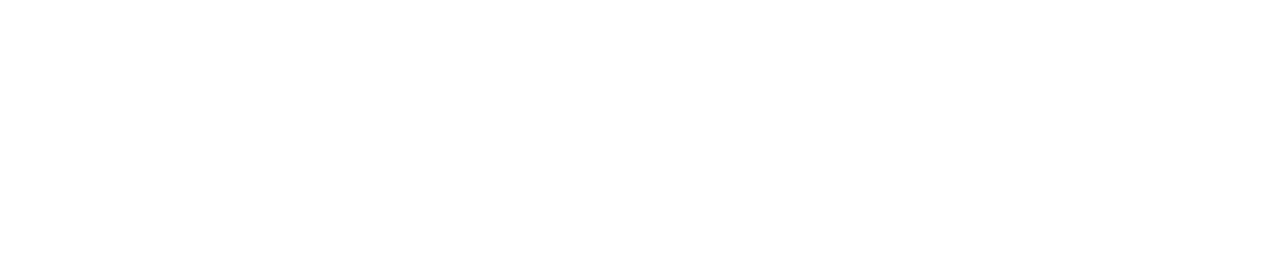
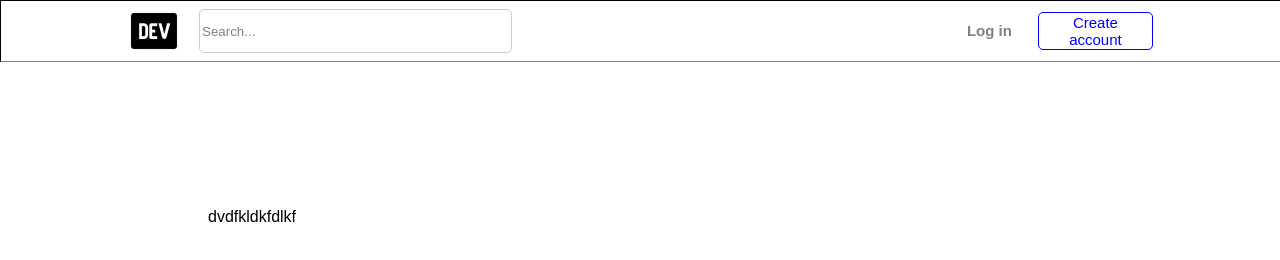
Before and after one commit to MarthaLuna/dev.to, a plain HTML site: page index.html in a window 1280 px wide. Drawn offline with Linux system fonts and the light colour scheme.

Commit message:
creacion de nav o header

```diff
--- /dev/null
+++ b/css/devToStyle.css
@@ -0,0 +1,123 @@
+body
+{
+    font-family:Arial, Helvetica, sans-serif;
+}
+
+.top_menu
+{
+    position: fixed;
+    top: 0;
+    left: 0;
+    right: 0;
+    border: 1px;
+    border-bottom-color: gray;
+    border-style: solid;
+    height: 60px;
+    width: 100%;
+    background-color: white;
+    display: flex;
+    align-items: center;
+    justify-content: space-around;
+}
+
+.top_menu .izq_menu
+{
+   height: 80%;
+   width: 30%;
+   display: flex;
+   justify-content: flex-start;
+   align-items: center;
+   gap: 20px;
+}
+
+.top_menu .der_menu
+{
+   height: 80%;
+   width: 30%;
+   display: flex;
+   justify-content: flex-end;
+   align-items: center;
+   gap: 10px;
+}
+
+.top_menu .izq_menu img
+{
+    height: 40px;
+    width: 50px;
+}
+
+.top_menu .izq_menu img:hover
+{
+    cursor: pointer;
+}
+#search_input
+{
+    height: 40px;
+    width: 80%;
+    border: none; /* <-- This thing here */
+    border:solid 1px #ccc;
+    border-radius: 5px;
+    color: gray;
+
+    font-style: 10px;
+}
+
+#create_account_btn
+{
+    width: 30%;
+    height: 80%;
+    border: 1px;
+    border-color: blue;
+    border-radius: 5px;
+    border-style: solid;
+    background-color: white;
+    font-size: 15px;
+    color: blue;
+}
+
+#login_btn
+{
+    width: 20%;
+    height: 80%;
+    border: none;
+    background-color: white;
+    font-size: 15px;
+    color: gray;
+    font-weight: bold;
+}
+
+#create_account_btn:hover
+{
+    width: 30%;
+    height: 80%;
+    border: 1px;
+    border-color: blue;
+    border-radius: 5px;
+    border-style: solid;
+    background-color: blue;
+    font-size: 15px;
+    color: white;
+    text-decoration: underline;
+    cursor:pointer;
+}
+
+#login_btn:hover
+{
+    width: 20%;
+    height: 80%;
+    border: none;
+    border:solid 1px #EBECFC;
+    border-radius: 5px;
+    background-color: #EBECFC;
+    color: blue;
+    text-decoration: underline;
+    font-size: 15px;
+    font-weight: bold;
+    cursor:pointer;
+}
+
+.test
+{
+    padding: 200px;
+    height: 1000px;
+}
--- a/index.html
+++ b/index.html
@@ -1,12 +1,29 @@
 <!DOCTYPE html>
 <html lang="en">
+
 <head>
     <meta charset="UTF-8">
     <meta http-equiv="X-UA-Compatible" content="IE=edge">
     <meta name="viewport" content="width=device-width, initial-scale=1.0">
-    <title>DEV Community</title>
+    <link href="./css/devToStyle.css" rel="stylesheet" type="text/css">
+    <title>DEV Community 👩&zwj;💻👨&zwj;💻</title>
 </head>
+
 <body>
+    <nav class="top_menu">
+        <div class="izq_menu">
+            <img src="img/img_nav/dev.png" alt="dev"></img>
+            <input id="search_input" type="text" value="Search..."></input>
+        </div>
+        <div class="der_menu">
+            <button type="submit" id="login_btn">Log in</button>
+            <button type="submit" id="create_account_btn">Create account</button>
+        </div>
+    </nav>
 
+    <div class="test">
+        dvdfkldkfdlkf
+    </div>
 </body>
+
 </html>
```
Also changed, not shown: img/img_nav/dev.png (added), 1 other file.
